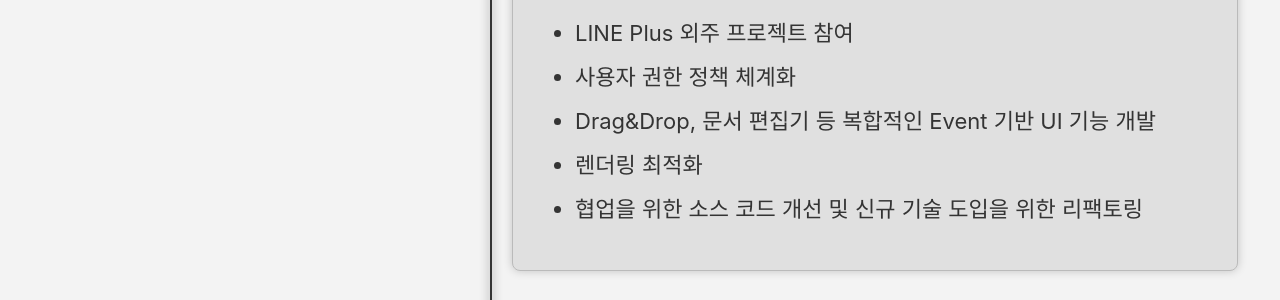
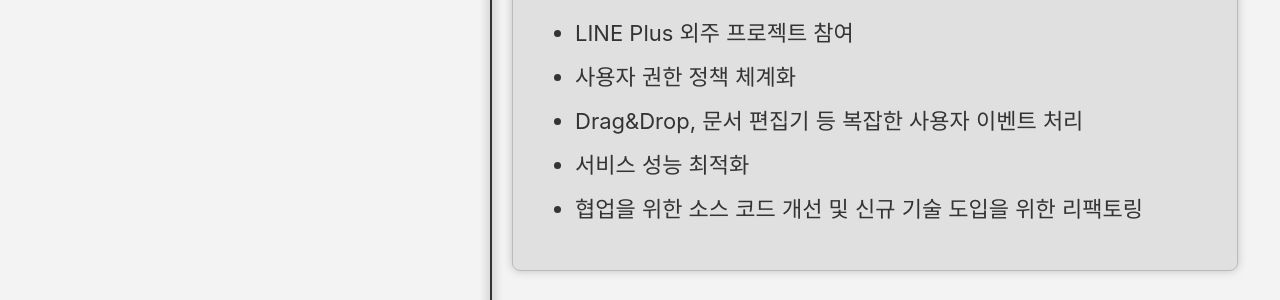
Before and after one commit to juhonamnam/juhonamnam.github.io, a Jekyll site: the page built from about-me/work-experience/index.html, in a window 1280 px wide. Shown: the part 1376-1676 px from the top of the page. Built offline with Jekyll 4.4.1, drawn with Linux system fonts in a browser that asks for light colours; cached includes are drawn as plain includes.

Commit message:
modify work experience description

```diff
--- a/_data/about-me/work-experiences.yml
+++ b/_data/about-me/work-experiences.yml
@@ -67,9 +67,9 @@ main:
         en: "Participated in outsourced project of LINE Plus"
       - ko: "사용자 권한 정책 체계화"
         en: "Systematization of user role policies"
-      - ko: "Drag&Drop, 문서 편집기 등 복합적인 Event 기반 UI 기능 개발"
-        en: "Developing complex event based UI features such as Drag&Drop and document editors"
-      - ko: "렌더링 최적화"
-        en: "Rendering optimization"
+      - ko: "Drag&Drop, 문서 편집기 등 복잡한 사용자 이벤트 처리"
+        en: "Processing complicated user events such as Drag&Drop and document editors"
+      - ko: "서비스 성능 최적화"
+        en: "Optimizing service performance"
       - ko: "협업을 위한 소스 코드 개선 및 신규 기술 도입을 위한 리팩토링"
         en: "Improving source code to be suitable for collaboration and refactoring to implement new frameworks"
```
